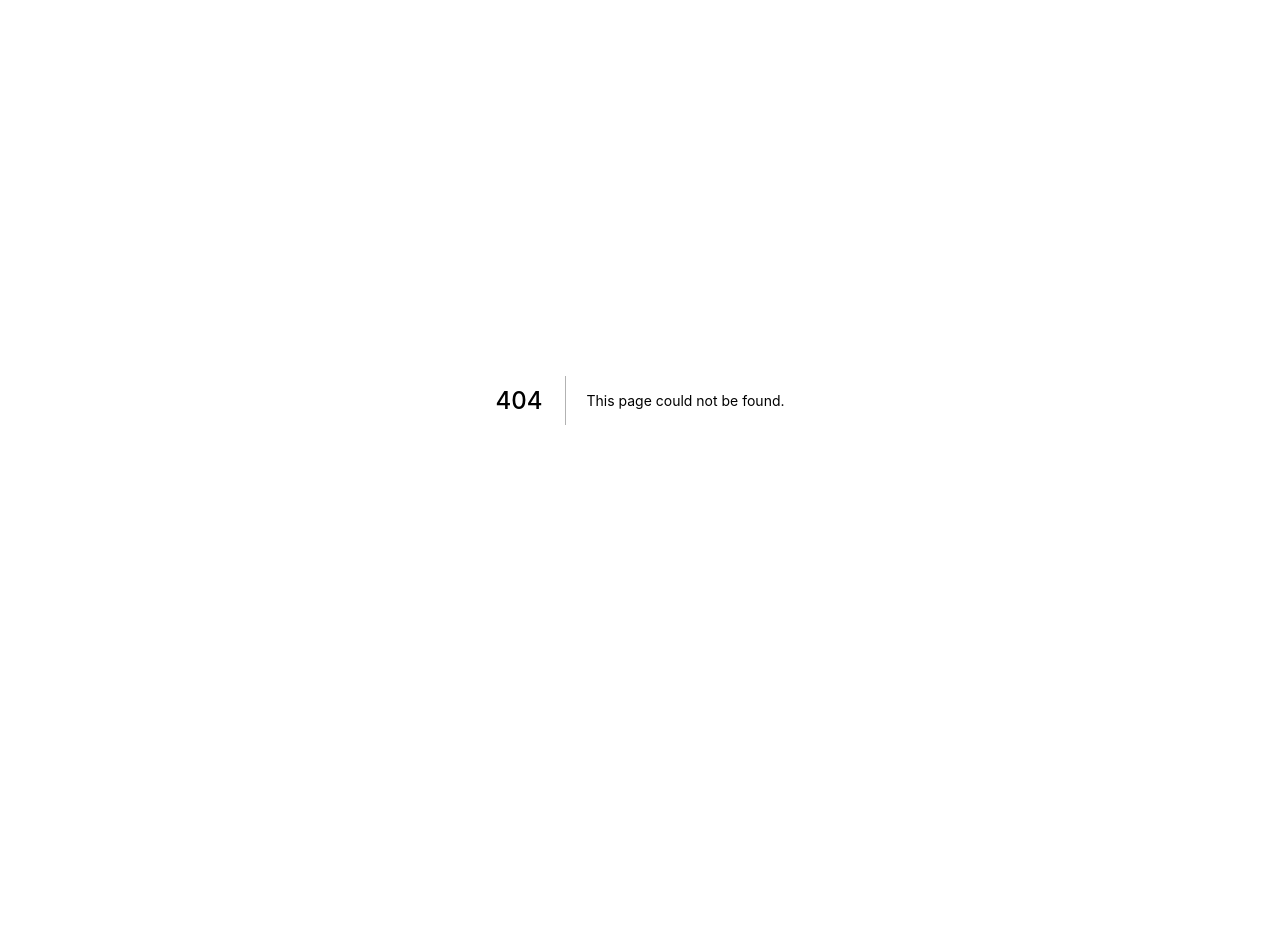
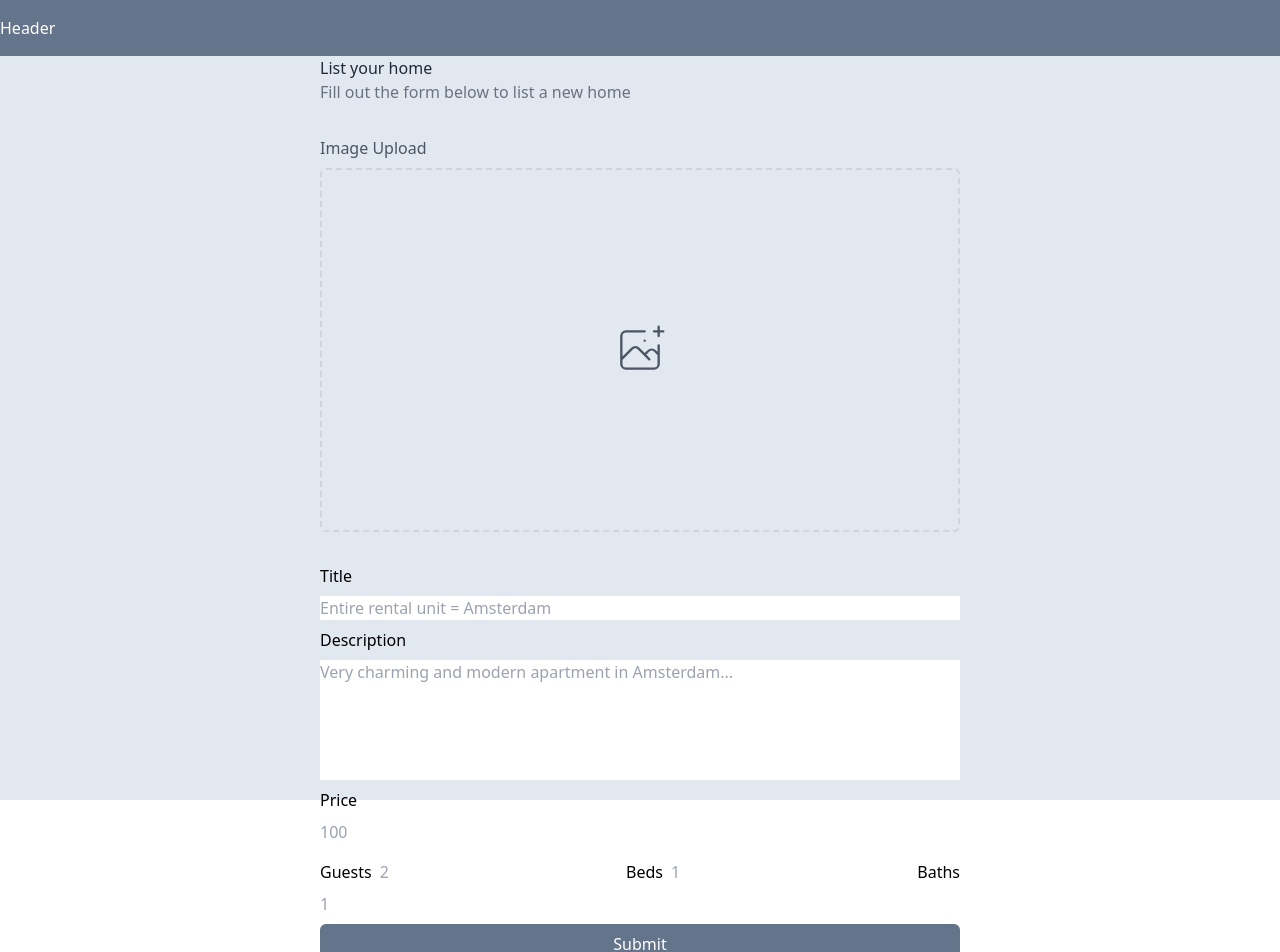
Before and after one commit to min33sky/real-vacation, a Next.js app: page /create in a window 1280 px wide. Before the commit this address had no page. Shown: the top 952 px of the page. Before the commit the page ends 800 px from the top, so only its background shows below. Built offline with nearby package versions, Linux system fonts and the light colour scheme.

Commit message:
feat: create Home  api

```diff
--- /dev/null
+++ b/src/components/ImageUpload.tsx
@@ -0,0 +1,83 @@
+import Image from 'next/image';
+import React, { useEffect, useState } from 'react';
+import toast from 'react-hot-toast';
+
+interface Props {
+  label: string;
+  initialImage?: string;
+  sizeLimit?: number;
+  onChangePicture: () => void;
+}
+
+export default function ImageUpload({
+  label,
+  initialImage,
+  sizeLimit = 10 * 1024 * 1024, // 10MB
+  onChangePicture,
+}: Props) {
+  const [image, setImage] = useState(initialImage);
+
+  const handleOnChangePicture: React.ChangeEventHandler<HTMLInputElement> = (
+    e,
+  ) => {
+    if (e.target.files && e.target.files.length > 0) {
+      const file = e.target.files[0];
+
+      if (file.size > sizeLimit) {
+        toast.error('File size is exceeding 10MB');
+        return;
+      }
+      const fileName = file.name.split('.')[0];
+      const previewImage = URL.createObjectURL(e.target.files[0]);
+      setImage(previewImage);
+    }
+  };
+
+  useEffect(() => {
+    return () => {
+      if (image) {
+        URL.revokeObjectURL(image);
+      }
+    };
+  }, [image]);
+
+  return (
+    <div className="flex flex-col space-y-2">
+      <p className="text-gray-600">Image Upload</p>
+
+      <label
+        className="
+              flex cursor-pointer aspect-w-16 aspect-h-9 relative
+              items-center justify-center rounded-md
+              border-2 border-dashed border-gray-300 text-gray-600 transition
+              hover:border-slate-500 hover:text-slate-500"
+      >
+        {image && (
+          <Image src={image} layout="fill" objectFit="contain" alt="preview" />
+        )}
+        {!image && (
+          <svg
+            className="h-14 w-14 absolute top-1/2 left-1/2 transform -translate-x-1/2 -translate-y-1/2"
+            stroke="currentColor"
+            fill="none"
+            viewBox="0 0 48 48"
+            aria-hidden="true"
+          >
+            <path
+              d="M28 8H12a4 4 0 00-4 4v20m32-12v8m0 0v8a4 4 0 01-4 4H12a4 4 0 01-4-4v-4m32-4l-3.172-3.172a4 4 0 00-5.656 0L28 28M8 32l9.172-9.172a4 4 0 015.656 0L28 28m0 0l4 4m4-24h8m-4-4v8m-12 4h.02"
+              strokeWidth={2}
+              strokeLinecap="round"
+              strokeLinejoin="round"
+            />
+          </svg>
+        )}
+        <input
+          className="hidden"
+          type="file"
+          accept=".png, .jpg, .jpeg, .gif"
+          onChange={handleOnChangePicture}
+        />
+      </label>
+    </div>
+  );
+}
--- /dev/null
+++ b/src/components/ListingForm.tsx
@@ -0,0 +1,127 @@
+import React, { useState } from 'react';
+import { zodResolver } from '@hookform/resolvers/zod';
+import { z } from 'zod';
+import { SubmitHandler, useForm } from 'react-hook-form';
+import ImageUpload from './ImageUpload';
+import { useRouter } from 'next/router';
+import toast from 'react-hot-toast';
+
+const homeSchema = z.object({
+  title: z.string().min(1, { message: 'Title Required' }).max(100).trim(),
+  description: z.string().min(1).max(1000).trim(),
+  price: z.number().min(1),
+  guests: z.number().min(1),
+  beds: z.number().min(1),
+  baths: z.number().min(1),
+});
+
+interface Props {
+  buttonText: string;
+  redirectPath: string;
+  onSubmit: (data: any) => void;
+}
+
+export default function ListingForm({
+  buttonText,
+  redirectPath,
+  onSubmit,
+}: Props) {
+  const router = useRouter();
+
+  const {
+    handleSubmit,
+    register,
+    formState: { errors },
+  } = useForm<z.infer<typeof homeSchema>>({
+    resolver: zodResolver(homeSchema),
+  });
+
+  const [imageUrl, setImageUrl] = useState('');
+
+  const uploadImage = () => {};
+
+  const onValid: SubmitHandler<z.infer<typeof homeSchema>> = async (data) => {
+    console.log(data);
+    let toastId = toast.loading('Submitting...');
+    await onSubmit(data);
+    toast.success('Successfully submitted', { id: toastId });
+    // Redirect user
+    if (redirectPath) {
+      router.push(redirectPath);
+    }
+  };
+
+  return (
+    <div>
+      <div className="mb-8">
+        <ImageUpload label="upload" onChangePicture={uploadImage} />
+      </div>
+
+      <form
+        onSubmit={handleSubmit(onValid)}
+        className="space-y-2 flex flex-col"
+      >
+        <label htmlFor="">Title</label>
+        <input
+          {...register('title')}
+          type="text"
+          name="title"
+          placeholder="Entire rental unit = Amsterdam"
+        />
+        <label htmlFor="">Description</label>
+        <textarea
+          {...register('description')}
+          name="description"
+          placeholder="Very charming and modern apartment in Amsterdam..."
+          rows={5}
+          className="resize-none outline-none"
+        />
+        <label htmlFor="">Price</label>
+        <input
+          {...register('price', { valueAsNumber: true })}
+          type="number"
+          name="price"
+          min={0}
+          placeholder="100"
+        />
+        <p>{errors.price?.message}</p>
+        <div className="flex flex-wrap justify-between gap-2">
+          <label htmlFor="">Guests</label>
+          <input
+            {...register('guests', { valueAsNumber: true })}
+            type="number"
+            name="guests"
+            min={0}
+            placeholder="2"
+            className="flex-1"
+          />
+          <label htmlFor="">Beds</label>
+          <input
+            {...register('beds', { valueAsNumber: true })}
+            type="number"
+            name="beds"
+            min={0}
+            placeholder="1"
+            className="flex-1"
+          />
+          <label htmlFor="">Baths</label>
+          <input
+            {...register('baths', { valueAsNumber: true })}
+            type="number"
+            name="baths"
+            min={0}
+            placeholder="1"
+            className="flex-1"
+          />
+        </div>
+
+        <button
+          type="submit"
+          className="py-2 px-4 bg-slate-500 text-white rounded-md hover:bg-slate-600 transition"
+        >
+          Submit
+        </button>
+      </form>
+    </div>
+  );
+}
--- /dev/null
+++ b/src/components/common/Input.tsx
@@ -0,0 +1,5 @@
+import React from 'react';
+
+export default function Input() {
+  return <div>Input</div>;
+}
--- a/src/components/layouts/MainLayout.tsx
+++ b/src/components/layouts/MainLayout.tsx
@@ -1,4 +1,5 @@
 import React from 'react';
+import { Toaster } from 'react-hot-toast';
 import Header from '../common/Header';
 
 interface Props {
@@ -10,6 +11,7 @@ export default function MainLayout({ children }: Props) {
     <div className="h-screen bg-slate-200 flex flex-col">
       <Header />
       <main className="flex-grow container mx-auto">{children}</main>
+      <Toaster />
     </div>
   );
 }
--- /dev/null
+++ b/src/pages/api/homes.ts
@@ -0,0 +1,37 @@
+import type { NextApiRequest, NextApiResponse } from 'next';
+import { prisma } from '@/lib/prisma';
+
+export default async function handler(
+  req: NextApiRequest,
+  res: NextApiResponse,
+) {
+  // Create New Home
+  if (req.method === 'POST') {
+    try {
+      const { image, title, description, price, guests, beds, baths } =
+        req.body;
+
+      const home = await prisma.home.create({
+        data: {
+          image,
+          title,
+          description,
+          price,
+          guests,
+          beds,
+          baths,
+        },
+      });
+
+      res.status(200).json(home);
+    } catch (error: any) {
+      res.status(500).json({ error: error.message });
+    }
+  } else {
+    // HTTP method not supported!!
+    res.setHeader('Allow', ['POST']);
+    res.status(405).json({
+      message: `HTTP Method ${req.method} is not supported.`,
+    });
+  }
+}
--- /dev/null
+++ b/src/pages/create.tsx
@@ -0,0 +1,30 @@
+import MainLayout from '@/components/layouts/MainLayout';
+import ListingForm from '@/components/ListingForm';
+import React from 'react';
+import axios from 'axios';
+
+export default function Create() {
+  const addHome = async (data: any) => {
+    console.log('addHome');
+    const respone = await axios.post('/api/homes', data);
+    console.log('result: ', respone.data);
+  };
+
+  return (
+    <MainLayout>
+      <div className="max-w-screen-sm mx-auto">
+        <h1 className="textxl font-medium text-gray-800">List your home</h1>
+        <p className="text-gray-500">
+          Fill out the form below to list a new home
+        </p>
+        <div className="mt-8">
+          <ListingForm
+            buttonText="Add Home"
+            redirectPath="/"
+            onSubmit={addHome}
+          />
+        </div>
+      </div>
+    </MainLayout>
+  );
+}
```
Also changed, not shown: package.json (+6 -1 lines), 1 other file (tests, documents, lock files or other folders).
